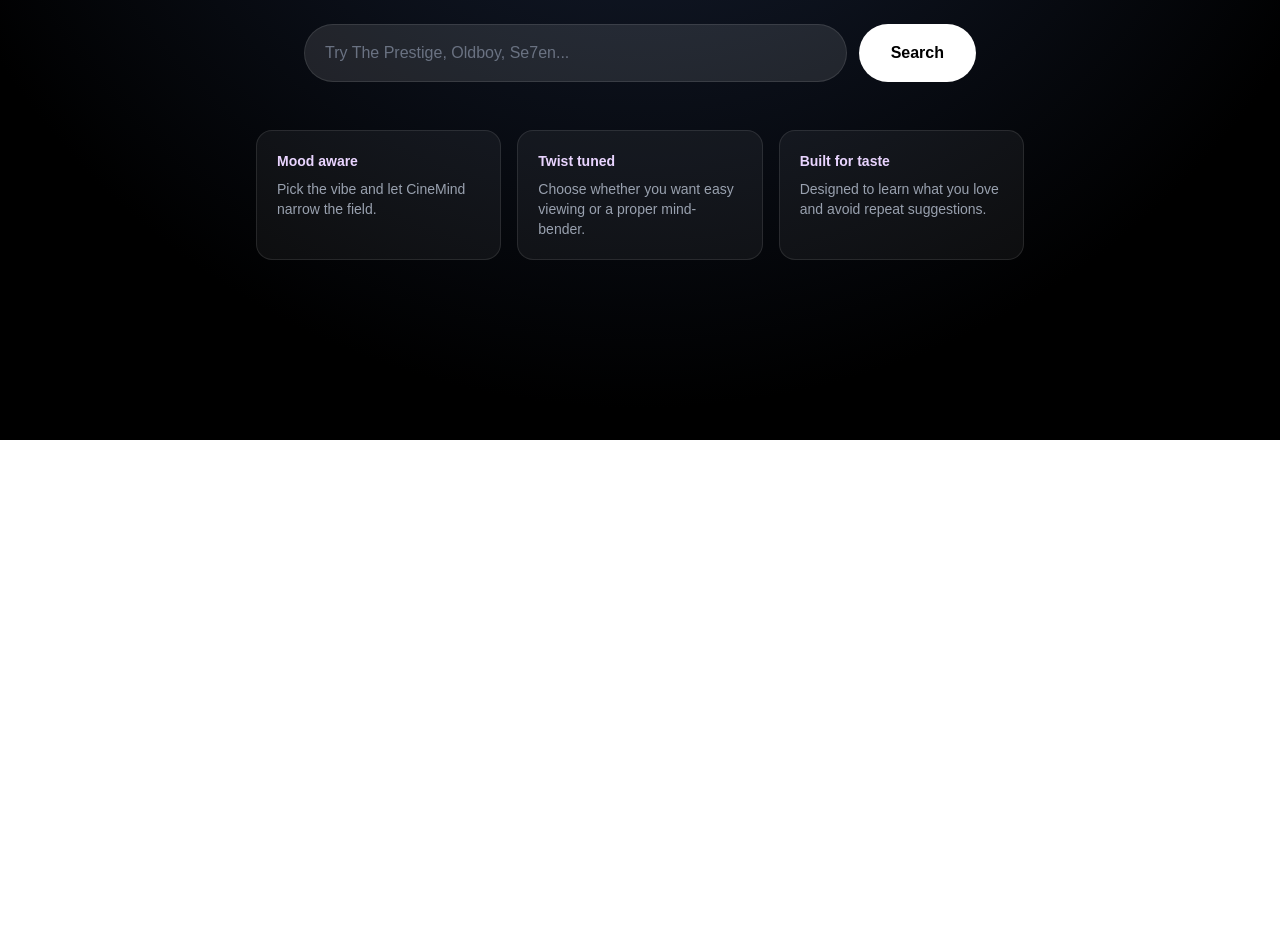
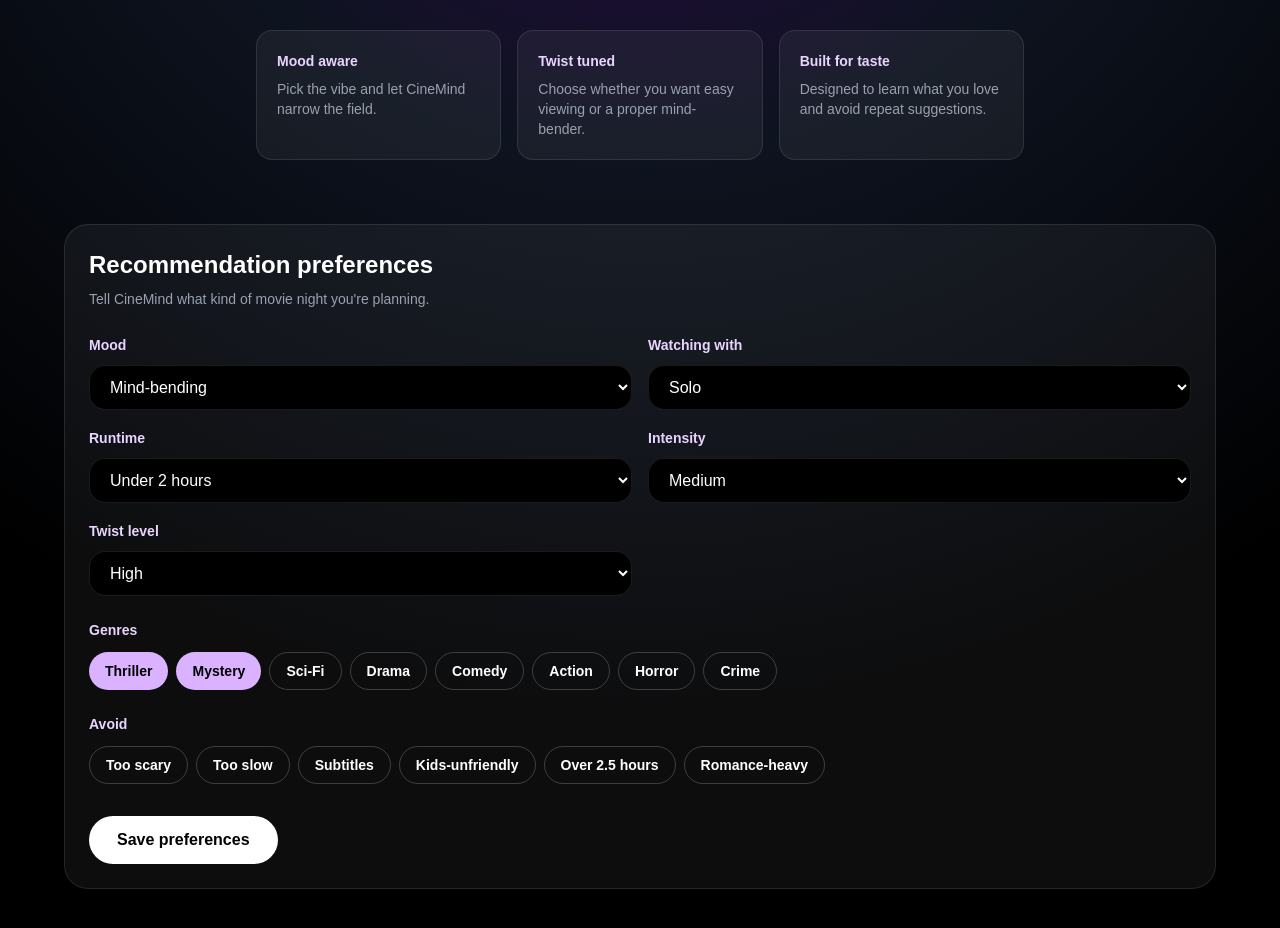
Before and after one commit to joel-blackburn/cinemind, a Next.js app: page / in a window 1280 px wide. Shown: the part 360-1288 px from the top of the page. Before the commit the page ends 800 px from the top, so only its background shows below. Built offline with nearby package versions, Linux system fonts and the light colour scheme.

Commit message:
Add recommnedation preferences form

```diff
--- a/app/page.tsx
+++ b/app/page.tsx
@@ -16,19 +16,58 @@ type MovieDetails = Movie & {
   genres?: { id: number; name: string }[];
 };
 
+type RecommendationPreferences = {
+  mood: string;
+  watchingWith: string;
+  runtime: string;
+  intensity: string;
+  twistLevel: string;
+  genres: string[];
+  avoid: string[];
+};
+
+const genreOptions = [
+  "Thriller",
+  "Mystery",
+  "Sci-Fi",
+  "Drama",
+  "Comedy",
+  "Action",
+  "Horror",
+  "Crime",
+];
+
+const avoidOptions = [
+  "Too scary",
+  "Too slow",
+  "Subtitles",
+  "Kids-unfriendly",
+  "Over 2.5 hours",
+  "Romance-heavy",
+];
+
 export default function Home() {
   const [query, setQuery] = useState("");
   const [movies, setMovies] = useState<Movie[]>([]);
   const [watchlist, setWatchlist] = useState<Movie[]>([]);
   const [selectedMovie, setSelectedMovie] = useState<MovieDetails | null>(null);
   const [loading, setLoading] = useState(false);
+  const [submittedPreferences, setSubmittedPreferences] =
+    useState<RecommendationPreferences | null>(null);
+
+  const [preferences, setPreferences] = useState<RecommendationPreferences>({
+    mood: "Mind-bending",
+    watchingWith: "Solo",
+    runtime: "Under 2 hours",
+    intensity: "Medium",
+    twistLevel: "High",
+    genres: ["Thriller", "Mystery"],
+    avoid: [],
+  });
 
   useEffect(() => {
     const savedWatchlist = localStorage.getItem("cinemind-watchlist");
-
-    if (savedWatchlist) {
-      setWatchlist(JSON.parse(savedWatchlist));
-    }
+    if (savedWatchlist) setWatchlist(JSON.parse(savedWatchlist));
   }, []);
 
   useEffect(() => {
@@ -39,10 +78,8 @@ export default function Home() {
     if (!query.trim()) return;
 
     setLoading(true);
-
     const res = await fetch(`/api/search?query=${encodeURIComponent(query)}`);
     const data = await res.json();
-
     setMovies(data.results || []);
     setLoading(false);
   }
@@ -54,10 +91,7 @@ export default function Home() {
   }
 
   function addToWatchlist(movie: Movie) {
-    const alreadySaved = watchlist.some((item) => item.id === movie.id);
-
-    if (alreadySaved) return;
-
+    if (watchlist.some((item) => item.id === movie.id)) return;
     setWatchlist([...watchlist, movie]);
   }
 
@@ -67,6 +101,28 @@ export default function Home() {
 
   function isInWatchlist(movieId: number) {
     return watchlist.some((movie) => movie.id === movieId);
+  }
+
+  function toggleGenre(genre: string) {
+    setPreferences((current) => ({
+      ...current,
+      genres: current.genres.includes(genre)
+        ? current.genres.filter((item) => item !== genre)
+        : [...current.genres, genre],
+    }));
+  }
+
+  function toggleAvoid(option: string) {
+    setPreferences((current) => ({
+      ...current,
+      avoid: current.avoid.includes(option)
+        ? current.avoid.filter((item) => item !== option)
+        : [...current.avoid, option],
+    }));
+  }
+
+  function submitPreferences() {
+    setSubmittedPreferences(preferences);
   }
 
   return (
@@ -108,32 +164,162 @@ export default function Home() {
           </div>
 
           <div className="mx-auto mt-12 grid max-w-3xl gap-4 text-left sm:grid-cols-3">
-            <div className="rounded-2xl border border-white/10 bg-white/5 p-5">
-              <p className="text-sm font-semibold text-purple-200">
-                Mood aware
-              </p>
-              <p className="mt-2 text-sm text-gray-400">
-                Pick the vibe and let CineMind narrow the field.
-              </p>
+            {["Mood aware", "Twist tuned", "Built for taste"].map((title) => (
+              <div
+                key={title}
+                className="rounded-2xl border border-white/10 bg-white/5 p-5"
+              >
+                <p className="text-sm font-semibold text-purple-200">{title}</p>
+                <p className="mt-2 text-sm text-gray-400">
+                  {title === "Mood aware" &&
+                    "Pick the vibe and let CineMind narrow the field."}
+                  {title === "Twist tuned" &&
+                    "Choose whether you want easy viewing or a proper mind-bender."}
+                  {title === "Built for taste" &&
+                    "Designed to learn what you love and avoid repeat suggestions."}
+                </p>
+              </div>
+            ))}
+          </div>
+
+          <div className="mt-16 rounded-3xl border border-white/10 bg-white/5 p-6 text-left">
+            <h2 className="text-2xl font-bold">Recommendation preferences</h2>
+            <p className="mt-2 text-sm text-gray-400">
+              Tell CineMind what kind of movie night you&apos;re planning.
+            </p>
+
+            <div className="mt-6 grid gap-4 md:grid-cols-2">
+              {[
+                [
+                  "mood",
+                  "Mood",
+                  [
+                    "Mind-bending",
+                    "Easy watch",
+                    "Dark",
+                    "Funny",
+                    "Emotional",
+                    "Tense",
+                  ],
+                ],
+                [
+                  "watchingWith",
+                  "Watching with",
+                  ["Solo", "Koby", "Kids", "Friends", "Family"],
+                ],
+                [
+                  "runtime",
+                  "Runtime",
+                  [
+                    "Under 90 mins",
+                    "Under 2 hours",
+                    "Any length",
+                    "Epic is fine",
+                  ],
+                ],
+                [
+                  "intensity",
+                  "Intensity",
+                  ["Low", "Medium", "High", "Unhinged"],
+                ],
+                [
+                  "twistLevel",
+                  "Twist level",
+                  ["Low", "Medium", "High", "Break my brain"],
+                ],
+              ].map(([key, label, options]) => (
+                <label key={key as string} className="block">
+                  <span className="text-sm font-semibold text-purple-200">
+                    {label as string}
+                  </span>
+                  <select
+                    className="mt-2 w-full rounded-2xl border border-white/10 bg-black px-4 py-3 text-white outline-none"
+                    value={
+                      preferences[
+                        key as keyof RecommendationPreferences
+                      ] as string
+                    }
+                    onChange={(e) =>
+                      setPreferences({
+                        ...preferences,
+                        [key as string]: e.target.value,
+                      })
+                    }
+                  >
+                    {(options as string[]).map((option) => (
+                      <option key={option}>{option}</option>
+                    ))}
+                  </select>
+                </label>
+              ))}
             </div>
 
-            <div className="rounded-2xl border border-white/10 bg-white/5 p-5">
-              <p className="text-sm font-semibold text-purple-200">
-                Twist tuned
-              </p>
-              <p className="mt-2 text-sm text-gray-400">
-                Choose whether you want easy viewing or a proper mind-bender.
-              </p>
+            <div className="mt-6">
+              <p className="text-sm font-semibold text-purple-200">Genres</p>
+              <div className="mt-3 flex flex-wrap gap-2">
+                {genreOptions.map((genre) => (
+                  <button
+                    key={genre}
+                    onClick={() => toggleGenre(genre)}
+                    className={`rounded-full px-4 py-2 text-sm font-semibold transition ${
+                      preferences.genres.includes(genre)
+                        ? "bg-purple-300 text-black"
+                        : "border border-white/20 text-white hover:bg-white/10"
+                    }`}
+                  >
+                    {genre}
+                  </button>
+                ))}
+              </div>
             </div>
 
-            <div className="rounded-2xl border border-white/10 bg-white/5 p-5">
-              <p className="text-sm font-semibold text-purple-200">
-                Built for taste
-              </p>
-              <p className="mt-2 text-sm text-gray-400">
-                Designed to learn what you love and avoid repeat suggestions.
-              </p>
+            <div className="mt-6">
+              <p className="text-sm font-semibold text-purple-200">Avoid</p>
+              <div className="mt-3 flex flex-wrap gap-2">
+                {avoidOptions.map((option) => (
+                  <button
+                    key={option}
+                    onClick={() => toggleAvoid(option)}
+                    className={`rounded-full px-4 py-2 text-sm font-semibold transition ${
+                      preferences.avoid.includes(option)
+                        ? "bg-white text-black"
+                        : "border border-white/20 text-white hover:bg-white/10"
+                    }`}
+                  >
+                    {option}
+                  </button>
+                ))}
+              </div>
             </div>
+
+            <button
+              onClick={submitPreferences}
+              className="mt-8 rounded-full bg-white px-7 py-3 font-semibold text-black transition hover:bg-gray-200"
+            >
+              Save preferences
+            </button>
+
+            {submittedPreferences && (
+              <div className="mt-8 rounded-2xl border border-purple-300/20 bg-purple-300/10 p-5">
+                <h3 className="font-semibold text-purple-200">
+                  Saved recommendation brief
+                </h3>
+                <p className="mt-3 text-sm text-gray-300">
+                  {submittedPreferences.mood} movie, watching with{" "}
+                  {submittedPreferences.watchingWith}, runtime{" "}
+                  {submittedPreferences.runtime}, intensity{" "}
+                  {submittedPreferences.intensity}, twist level{" "}
+                  {submittedPreferences.twistLevel}.
+                </p>
+                <p className="mt-2 text-sm text-gray-400">
+                  Genres: {submittedPreferences.genres.join(", ") || "Any"}
+                </p>
+                <p className="mt-1 text-sm text-gray-400">
+                  Avoid:{" "}
+                  {submittedPreferences.avoid.join(", ") || "Nothing specific"}
+                </p>
+              </div>
+            )}
           </div>
 
           {movies.length > 0 && (
```
